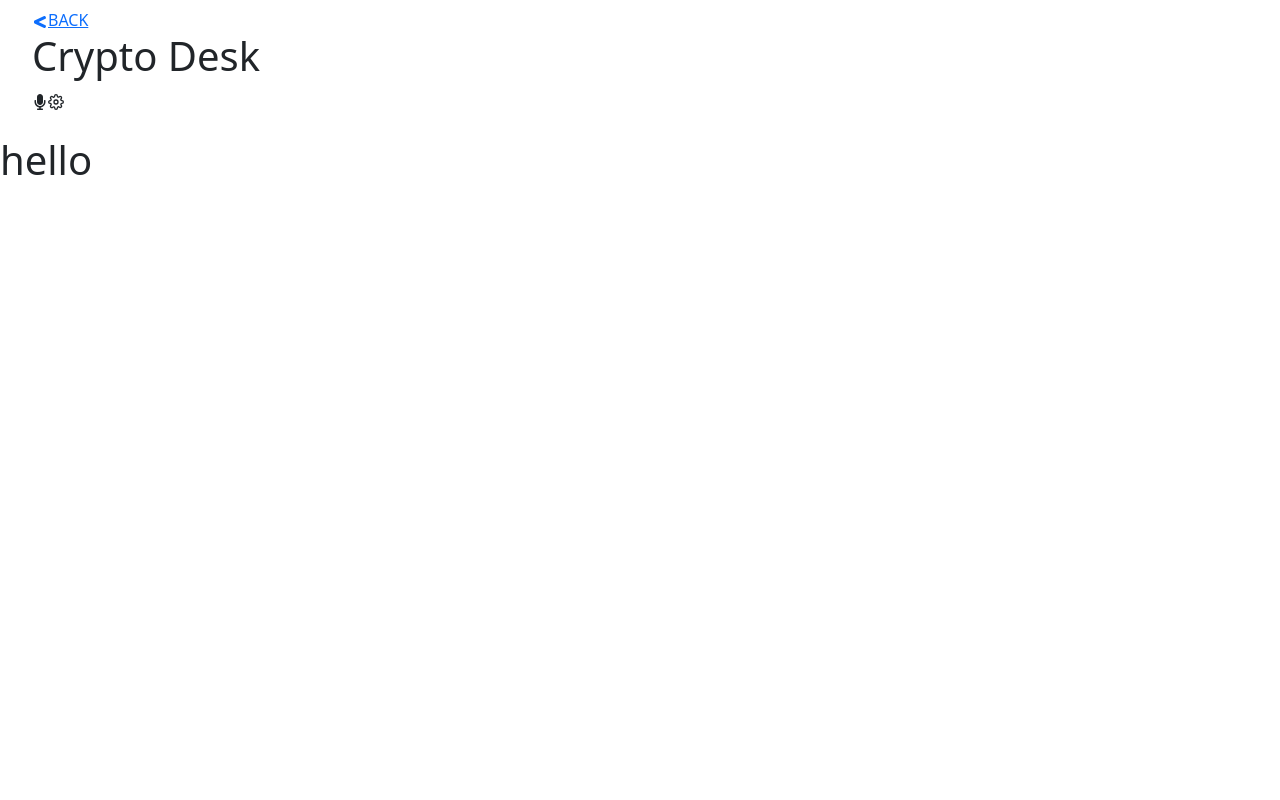
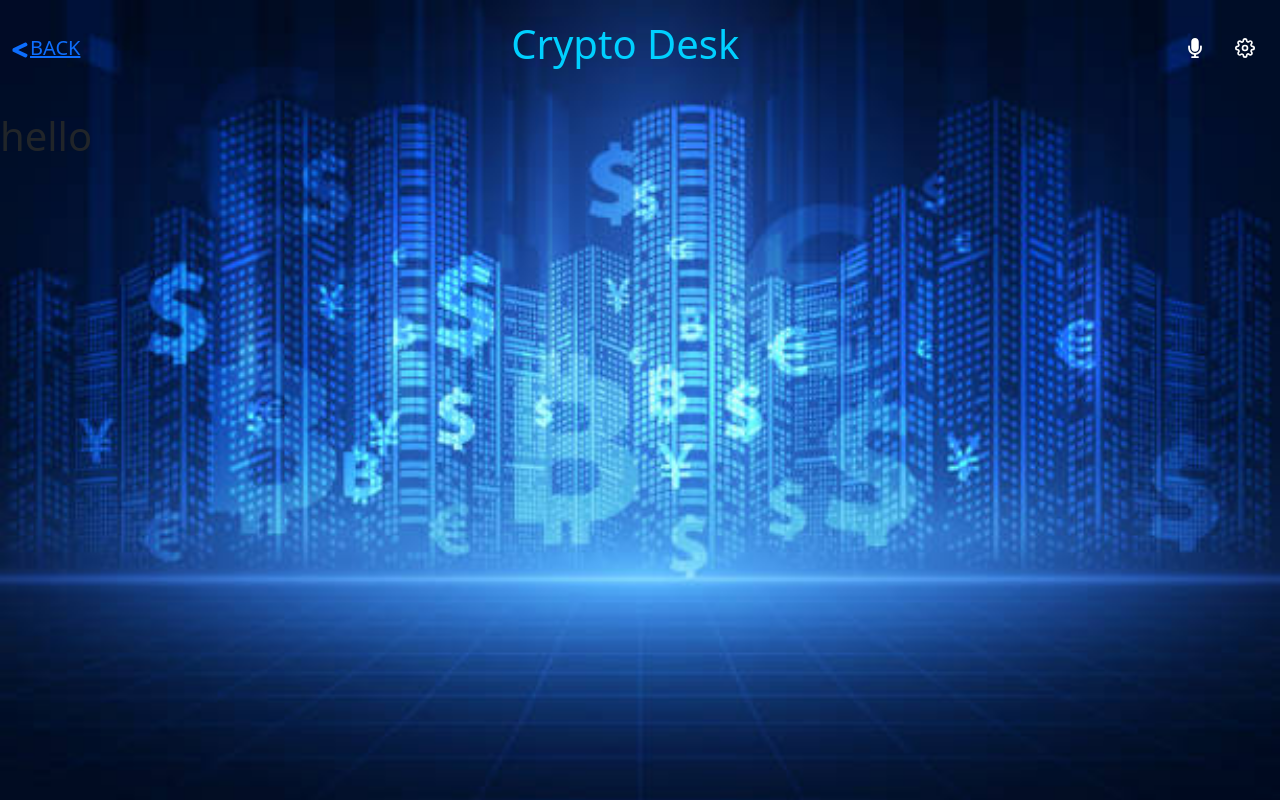
Before and after one commit to GoddessNgozi/cryptoDesk, a React (Create React App) app: page /details/1 in a window 1280 px wide. Built offline with nearby package versions, Linux system fonts and the light colour scheme.

Commit message:
Style home page

```diff
--- a/src/components/Coin.jsx
+++ b/src/components/Coin.jsx
@@ -7,7 +7,7 @@ import { useDispatch } from 'react-redux';
 import { coinDetails } from '../redux/coins/coins';
 
 const Coin = ({
-  id, name, symbol, price, img, rank,
+  id, name, symbol, price, img,
 }) => {
   const dispatch = useDispatch();
 
@@ -21,29 +21,41 @@ const Coin = ({
         className="text-white card"
         id={id}
         style={{
-          width: '100%', height: '159px', borderColor: 'white', backgroundColor: '#1d6cffc1',
+          width: '100%', height: '159px', borderColor: 'rgb(0, 208, 255)', backgroundColor: '#1865F9',
         }}
       >
         <Card.Img
           src={img}
           alt={name}
           style={{
-            backgroundRepeat: 'no-repeat', backgroundPosition: 'center center', width: '55px', margin: '50px 0 50px',
+            backgroundRepeat: 'no-repeat', backgroundPosition: 'center center', width: '55px', margin: 'auto',
           }}
         />
-        <Card.ImgOverlay className="info">
-          <Card.Title><h3>{name}</h3></Card.Title>
-          <Card.Text>
-            $
-            {price}
-          </Card.Text>
-          <Card.Text>{symbol}</Card.Text>
-          <Card.Text>{rank}</Card.Text>
+        <Card.ImgOverlay>
           <Link
+            className="arrow"
             to={`/details/${name}`}
           >
-            <FaArrowRight className="fontIcon" onClick={display} style={{ color: 'white' }} />
+            <FaArrowRight
+              className="fontIcon"
+              onClick={display}
+              style={{
+                color: 'white', border: '1.5px solid white', borderRadius: '50%', padding: '3px', fontSize: '25px',
+              }}
+            />
           </Link>
+          <div className="info">
+            <Card.Title className="name">
+              {name}
+            </Card.Title>
+            <div className="floater">
+              <p className="symbol">{symbol}</p>
+              <p className="price">
+                $
+                {price}
+              </p>
+            </div>
+          </div>
         </Card.ImgOverlay>
       </Card>
     </li>
@@ -56,7 +68,6 @@ Coin.propTypes = {
   symbol: PropTypes.string.isRequired,
   price: PropTypes.number.isRequired,
   img: PropTypes.string.isRequired,
-  rank: PropTypes.number.isRequired,
 };
 
 export default Coin;
--- a/src/components/Coins.jsx
+++ b/src/components/Coins.jsx
@@ -32,7 +32,6 @@ const Coins = () => {
             img={coin.icon}
             id={coin.id}
             symbol={coin.symbol}
-            rank={coin.rank}
             name={coin.name}
             price={coin.price}
           />
--- a/src/components/Header.jsx
+++ b/src/components/Header.jsx
@@ -1,12 +1,10 @@
 import React from 'react';
-import { Navbar } from 'react-bootstrap';
 import { Link } from 'react-router-dom';
 import { FaLessThan, FaMicrophone } from 'react-icons/fa';
 import { FiSettings } from 'react-icons/fi';
 
 const Header = () => (
   <header>
-    <Navbar className="nav">
     <nav>
       <ul className="navLinks">
         <li>
@@ -15,10 +13,10 @@ const Header = () => (
             BACK
           </Link>
         </li>
-          <li className="headerList">
+        <li className="logo">
           <h1>Crypto Desk</h1>
         </li>
-          <li className="headerList">
+        <li>
           <div className="icons">
             <FaMicrophone />
             <FiSettings />
@@ -26,7 +24,6 @@ const Header = () => (
         </li>
       </ul>
     </nav>
-    </Navbar>
   </header>
 );
 
--- a/src/components/Search.jsx
+++ b/src/components/Search.jsx
@@ -4,12 +4,16 @@ import PropTypes from 'prop-types';
 
 const Search = ({ search, onSearch }) => (
   <div className="searchContainer">
+    <div className="search">
       <input
+        className="searchInput"
         type="text"
         placeholder="Search Coins"
         value={search}
         onChange={onSearch}
       />
+      <span className="searchIcon">🔍</span>
+    </div>
   </div>
 );
 
--- a/src/index.css
+++ b/src/index.css
@@ -5,15 +5,102 @@
   list-style: none;
 }
 
+body {
+  background-image: url('./assets/Crypto4-1.jpeg');
+  background-size: cover;
+  background-repeat: no-repeat;
+  background-attachment: fixed;
+  color: white;
+  font-family: 'Nunito', sans-serif;
+}
+
+.logo {
+  color: rgb(0, 208, 255);
+}
+
+.icons {
+  color: white;
+  display: flex;
+  justify-content: space-around;
+  width: 100px;
+}
+
 .cards {
   display: grid;
   grid-template-columns: repeat(auto-fit, minmax(270px, 1fr));
   text-align: center;
   width: 100%;
+  padding-left: 0;
 }
 
 .card {
   border-radius: 20px;
+}
+
+.navLinks {
+  align-items: center;
+  -webkit-animation: fadeBetween 35s infinite;
+  animation: fadeBetween 35s infinite;
+  display: flex;
+  flex-direction: row;
+  font-size: 20px;
+  justify-content: space-between;
+  padding: 20px 10px;
+  width: 100%;
+}
+
+.search {
+  display: flex;
+  justify-content: center;
+  align-items: center;
+  margin: 80px 0;
+    border: 2px solid rgb(0,208,255);
+    padding: 0 0 0 5px;
+    border-radius: 1rem;
+    width: 30rem;
+    background-color: rgba(255, 255, 255, 0.635);
+}
+
+.searchContainer {
+  display: flex;
+  justify-content: center;
+}
+
+.searchIcon {
+  font-size: 1.75rem;
+  padding: 5px;
+  /* background-color: rgba(255, 255, 255, 0.848);
+  border-radius: 2rem;*/
+}
+
+.searchInput {
+  height: 3rem;
+  width: 100%;
+  background-color: transparent;
+  border: none;
+  color: white;
+  outline: none;
+}
+
+.info {
+  display: flex;
+  flex-direction: column;
+  justify-content: space-between;
+  align-items: center;
+  margin-top: -30px;
+}
+
+.symbol, .price {
+  margin-bottom: 0;
+}
+
+.floater {
+  margin-top: 65px;
+}
+
+.arrow {
+  display: flex;
+  justify-content: flex-end;
 }
 
 @media only screen and (max-width: 600px) {
```
Also changed, not shown: src/assets/Crypto4-1.jpeg (added). Lines whose indentation alone changed are shown as unchanged.
